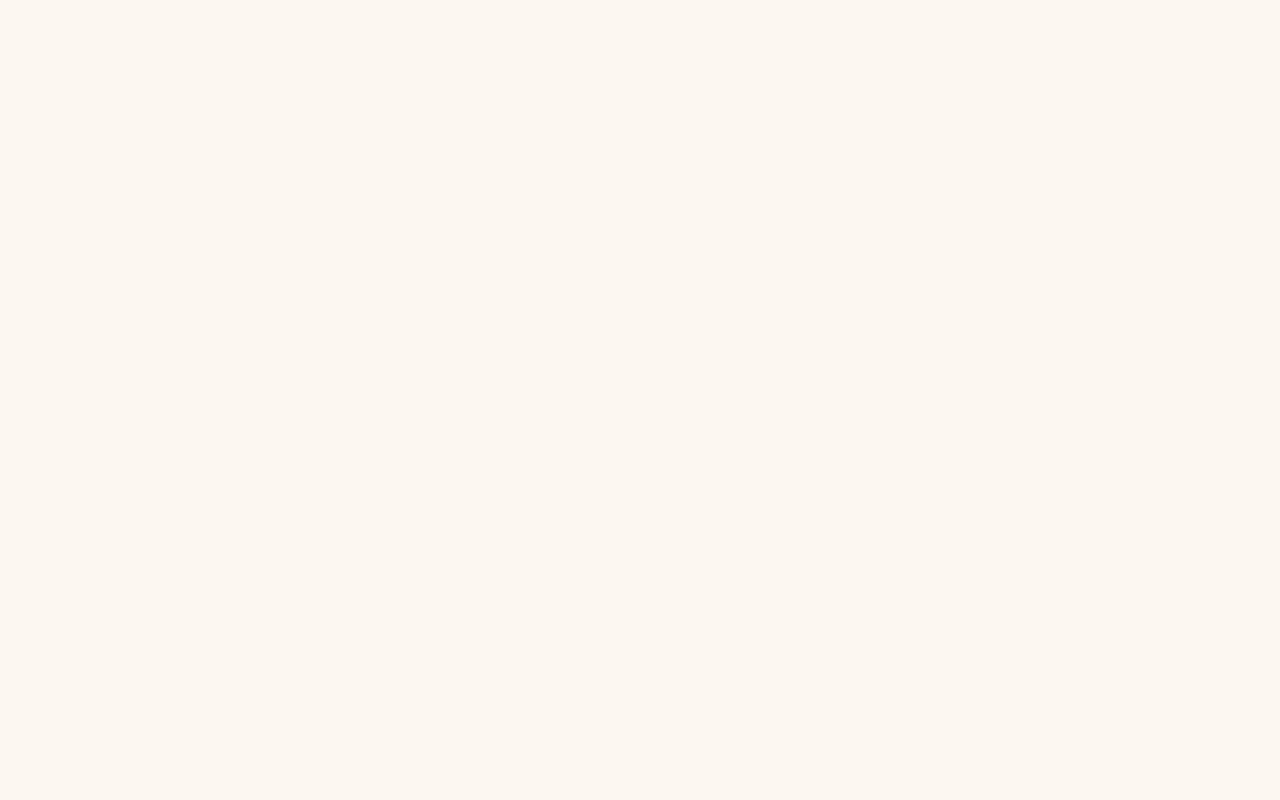
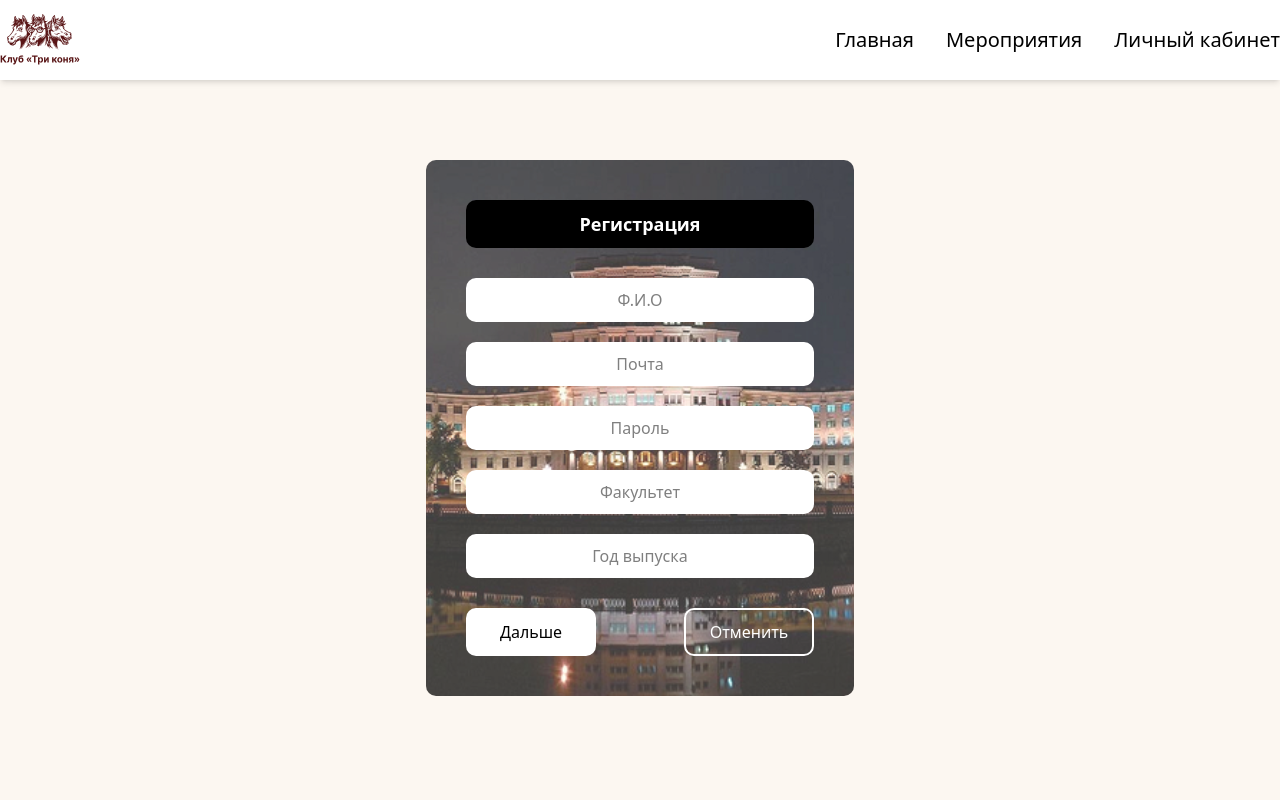
Before and after one commit to KhamdamovAva/3Horses, a React (Vite) app: page /regForm in a window 1280 px wide. Before the commit this address had no page. Shown: the top 800 px of the page. Built offline with nearby package versions, Linux system fonts and the light colour scheme.

Commit message:
finished RegForm.jsx

```diff
--- /dev/null
+++ b/src/components/RegForm.jsx
@@ -0,0 +1,45 @@
+import React from 'react'
+import Navbar from './Navbar'
+import Footer from './Footer'
+import regImg from '../assets/images/regImg.png'
+import { NavLink } from 'react-router-dom'
+
+function RegForm() {
+  return (
+    <>
+      <Navbar />
+      <div className='container min-h-[100vh] pt-[160px]'>
+        <form action="#" className='max-w-[428px] rounded-[10px] p-[40px] text-center min-h-[474px] m-auto' style={{
+          backgroundImage: `url(${regImg})`,
+          backgroundBlendMode: 'overlay',
+          backgroundRepeat: 'no-repeat',
+          backgroundPosition: 'center',
+          backgroundSize: 'cover',
+        }}>
+          <div>
+            <div className='w-full p-[10px] bg-black rounded-[10px] text-white mb-[30px] text-center text-lg font-semibold'>
+              Регистрация
+            </div>
+
+            <div>
+              <input className='w-full bg-white p-[10px] rounded-[10px] mb-[20px] placeholder:text-center' type="text" placeholder='Ф.И.О' />
+              <input className='w-full bg-white p-[10px] rounded-[10px] mb-[20px] placeholder:text-center' type="email" placeholder='Почта' />
+              <input className='w-full bg-white p-[10px] rounded-[10px] mb-[20px] placeholder:text-center' type="password" placeholder='Пароль' />
+              <input className='w-full bg-white p-[10px] rounded-[10px] mb-[20px] placeholder:text-center' type="text" placeholder='Факультет' />
+              <input className='w-full bg-white p-[10px] rounded-[10px] mb-[30px] placeholder:text-center' type="text" placeholder='Год выпуска' />
+            </div>
+            <div className='flex justify-between'>
+              <button className='cursor-pointer bg-white w-[130px] p-[10px] rounded-[10px] hover:bg-black hover:text-white
+           transition ease-in-out duration-600'>Дальше</button>
+              <button className='cursor-pointer bg-transparent text-white p-[10px] border-[2px] border-white w-[130px] rounded-[10px] hover:bg-white
+              hover:text-black transition ease-in-out duration-600'>Отменить</button>
+            </div>
+          </div>
+        </form>
+      </div>
+      <Footer />
+    </>
+  )
+}
+
+export default RegForm
--- a/src/components/Registration.jsx
+++ b/src/components/Registration.jsx
@@ -2,6 +2,7 @@ import React from 'react'
 import Navbar from './Navbar'
 import Footer from './Footer'
 import regImg from '../assets/images/regImg.png'
+import { NavLink } from 'react-router-dom'
 
 function Registration() {
   return (
@@ -16,14 +17,18 @@ function Registration() {
           backgroundSize: 'cover',
         }}>
           <div className='mt-[130px]'>
+            <NavLink to='/regForm'>
               <button className='w-full text-[18px] cursor-pointer rounded-[10px] p-[10px] h-[50px] mb-[20px] bg-white text-black hover:bg-black hover:text-white
             transition ease-in-out duration-600'>
                 Зарегистрироваться
               </button>
+            </NavLink>
+            <NavLink>
               <button className='w-full text-[18px] cursor-pointer rounded-[10px] p-[10px] h-[50px] bg-white text-black hover:bg-black hover:text-white
            transition ease-in-out duration-600'>
                 Войти
               </button>
+            </NavLink>
           </div>
         </form>
       </div>
--- a/src/router/AppRouter.jsx
+++ b/src/router/AppRouter.jsx
@@ -2,6 +2,7 @@ import React from 'react'
 import { Route, Routes } from 'react-router-dom'
 import HomePage from '../pages/HomePage'
 import Registration from '../components/Registration'
+import RegForm from '../components/RegForm'
 
 function AppRouter() {
     return (
@@ -9,6 +10,7 @@ function AppRouter() {
             <Routes>
                 <Route path='/' element={<HomePage />} />
                 <Route path='registration' element={<Registration />} />
+                <Route path='regForm' element={<RegForm />} />
             </Routes>
         </>
     )
```
Lines whose indentation alone changed are shown as unchanged.
